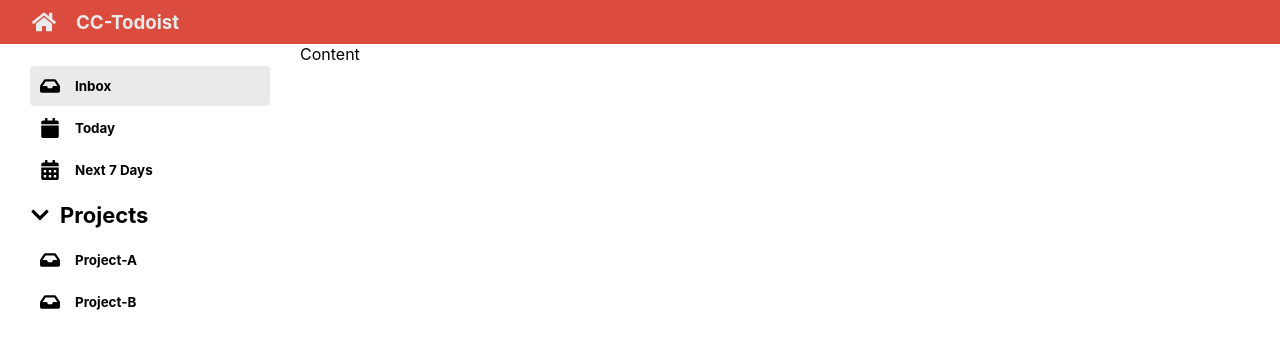
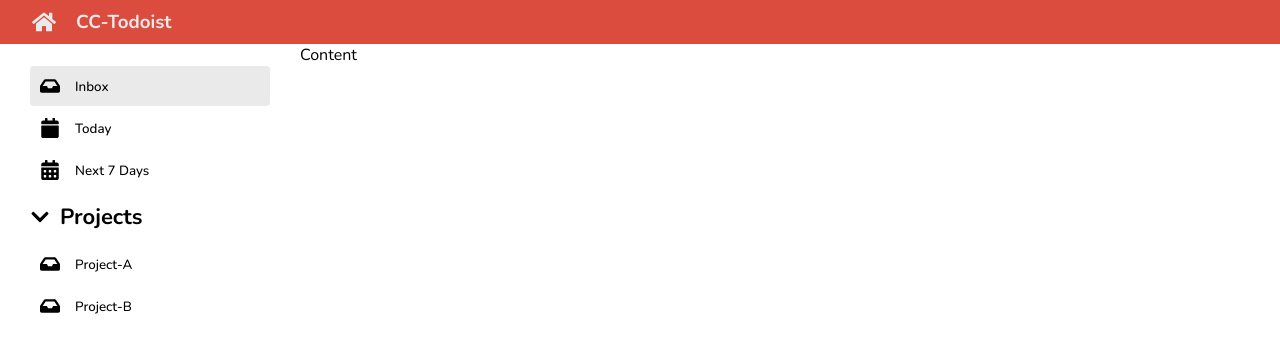
Before and after one commit to pavitpim40/CC14-Todolist, a React (Create React App) app: page / in a window 1280 px wide. Shown: the top 352 px of the page. Built offline with nearby package versions, Linux system fonts and the light colour scheme.

Commit message:
finish:typography

```diff
--- a/src/App.scss
+++ b/src/App.scss
@@ -82,6 +82,10 @@
         & > span {
             display: flex;
         }
+
+        & > h6 {
+            font-weight: 500;
+        }
     }
 }
 
--- a/src/index.css
+++ b/src/index.css
@@ -1,7 +1,9 @@
+@import url('https://fonts.googleapis.com/css2?family=Nunito:wght@200;300;400;500;600;700;800;900&family=Source+Sans+Pro:wght@400;600;700&display=swap');
+
 body {
     margin: 0;
-    font-family: -apple-system, BlinkMacSystemFont, 'Segoe UI', 'Roboto', 'Oxygen', 'Ubuntu',
-        'Cantarell', 'Fira Sans', 'Droid Sans', 'Helvetica Neue', sans-serif;
+    font-family: 'Nunito', -apple-system, BlinkMacSystemFont, 'Segoe UI', 'Roboto', 'Oxygen',
+        'Ubuntu', 'Cantarell', 'Fira Sans', 'Droid Sans', 'Helvetica Neue', sans-serif;
     -webkit-font-smoothing: antialiased;
     -moz-osx-font-smoothing: grayscale;
 }
```
